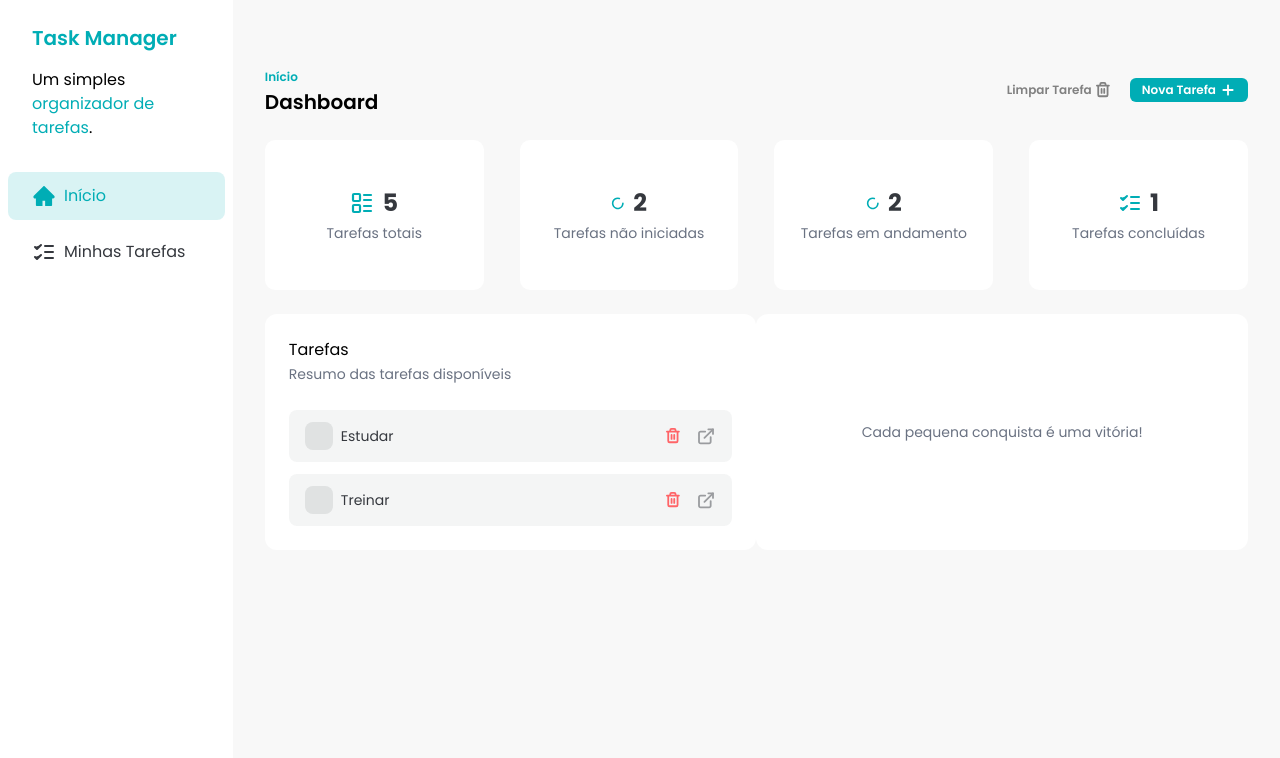
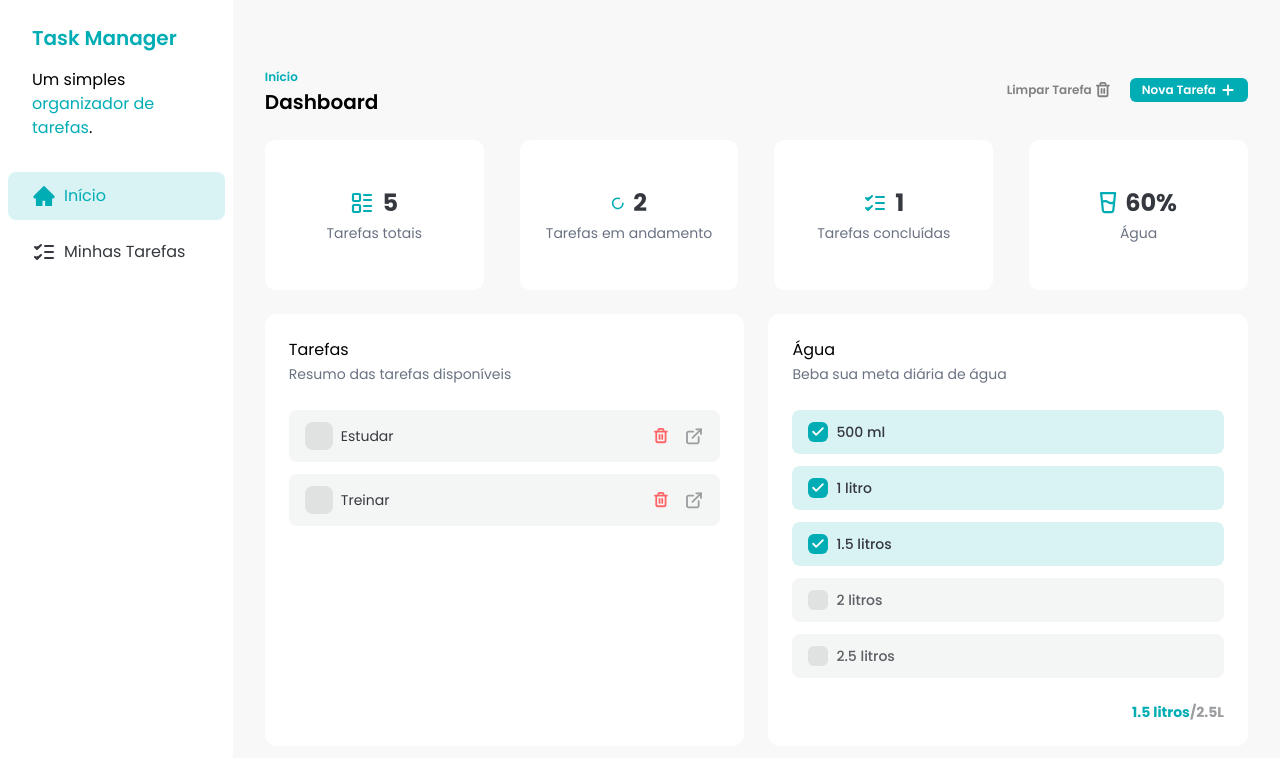
Before and after one commit to vicgopfert/task-manager, a React (Vite) app: page / in a window 1280 px wide. Shown: the top 758 px of the page. Built offline with nearby package versions, Linux system fonts and the light colour scheme; data requests are answered from the project's data file.

Commit message:
feat: add WaterCard component and integrate into HomePage

```diff
--- a/src/components/DashboardCards.jsx
+++ b/src/components/DashboardCards.jsx
@@ -1,13 +1,24 @@
-import { LoaderIcon, Tasks2Icon, TasksIcon } from "../assets/icons"
+import {
+  GlassWaterIcon,
+  LoaderIcon,
+  Tasks2Icon,
+  TasksIcon,
+} from "../assets/icons"
 import { useGetTasks } from "../hooks/data/use-get-tasks"
+import { useGetWater } from "../hooks/data/use-water"
 import DashboardCard from "./DashboardCard"
+
+const WATER_GOAL = 2500
 
 const DashboardCards = () => {
   const { data: tasks } = useGetTasks()
+  const { data: water } = useGetWater()
 
-  const notStartedTasks = tasks?.filter((task) => task.status === "not_started")
   const inProgressTasks = tasks?.filter((task) => task.status === "in_progress")
   const completedTasks = tasks?.filter((task) => task.status === "done")
+
+  const waterPercentage =
+    water && Math.round((water.consumed / WATER_GOAL) * 100)
 
   return (
     <div className="grid grid-cols-4 gap-9">
@@ -15,11 +26,6 @@ const DashboardCards = () => {
         icon={<Tasks2Icon />}
         info={tasks?.length}
         description={"Tarefas totais"}
-      />
-      <DashboardCard
-        icon={<LoaderIcon />}
-        info={notStartedTasks?.length}
-        description={"Tarefas não iniciadas"}
       />
       <DashboardCard
         icon={<LoaderIcon />}
@@ -31,6 +37,11 @@ const DashboardCards = () => {
         info={completedTasks?.length}
         description={"Tarefas concluídas"}
       />
+      <DashboardCard
+        icon={<GlassWaterIcon />}
+        info={waterPercentage !== undefined ? `${waterPercentage}%` : undefined}
+        description={"Água"}
+      />
     </div>
   )
 }
--- /dev/null
+++ b/src/components/WaterCard.jsx
@@ -0,0 +1,98 @@
+import { toast } from "sonner"
+import { tv } from "tailwind-variants"
+
+import { CheckIcon } from "../assets/icons"
+import { useGetWater, useUpdateWater } from "../hooks/data/use-water"
+
+const WATER_OPTIONS = [
+  { label: "500 ml", value: 500 },
+  { label: "1 litro", value: 1000 },
+  { label: "1.5 litros", value: 1500 },
+  { label: "2 litros", value: 2000 },
+  { label: "2.5 litros", value: 2500 },
+]
+
+const WATER_STEP = 500
+const WATER_GOAL = 2500
+
+const formatWater = (ml) => {
+  if (ml < 1000) {
+    return `${ml} ml`
+  }
+  const liters = ml / 1000
+  return `${liters} ${liters === 1 ? "litro" : "litros"}`
+}
+
+const waterOption = tv({
+  base: "flex w-full items-center gap-2 rounded-lg px-4 py-3 text-sm font-medium transition disabled:opacity-70",
+  variants: {
+    checked: {
+      true: "bg-primary/15 text-dark-blue",
+      false: "bg-dark-blue/5 text-dark-blue/80",
+    },
+  },
+})
+
+const waterCheckbox = tv({
+  base: "flex h-5 w-5 items-center justify-center rounded-md",
+  variants: {
+    checked: {
+      true: "bg-primary text-white",
+      false: "bg-dark-blue/10",
+    },
+  },
+})
+
+const WaterCard = () => {
+  const { data: water } = useGetWater()
+  const { mutate: updateWater, isPending: isUpdatingWater } = useUpdateWater()
+
+  const consumedWater = water?.consumed ?? 0
+
+  const handleWaterOptionClick = (value) => {
+    const newConsumed = consumedWater >= value ? value - WATER_STEP : value
+    updateWater(newConsumed, {
+      onError: () => {
+        toast.error("Erro ao atualizar água")
+      },
+    })
+  }
+
+  return (
+    <div className="space-y-6 rounded-xl bg-white p-6">
+      <div>
+        <h3>Água</h3>
+        <span className="text-sm text-gray-500">
+          Beba sua meta diária de água
+        </span>
+      </div>
+
+      <div className="space-y-3">
+        {WATER_OPTIONS.map((option) => {
+          const checked = consumedWater >= option.value
+          return (
+            <button
+              key={option.value}
+              type="button"
+              onClick={() => handleWaterOptionClick(option.value)}
+              disabled={isUpdatingWater}
+              className={waterOption({ checked })}
+            >
+              <span className={waterCheckbox({ checked })}>
+                {checked && <CheckIcon className="h-4 w-4" />}
+              </span>
+              {option.label}
+            </button>
+          )
+        })}
+      </div>
+
+      <p className="text-right text-sm font-bold text-primary">
+        {formatWater(consumedWater)}
+        <span className="text-text-gray">/{WATER_GOAL / 1000}L</span>
+      </p>
+    </div>
+  )
+}
+
+export default WaterCard
--- a/src/pages/Home.jsx
+++ b/src/pages/Home.jsx
@@ -1,6 +1,7 @@
 import DashboardCards from "../components/DashboardCards"
 import Header from "../components/Header"
 import TaskItem from "../components/TaskItem"
+import WaterCard from "../components/WaterCard"
 import { useGetTasks } from "../hooks/data/use-get-tasks"
 
 const HomePage = () => {
@@ -14,7 +15,7 @@ const HomePage = () => {
 
       <DashboardCards />
 
-      <div className="grid grid-cols-2">
+      <div className="grid grid-cols-2 gap-6">
         <div className="space-y-6 rounded-xl bg-white p-6">
           <div>
             <h3>Tarefas</h3>
@@ -29,11 +30,8 @@ const HomePage = () => {
             ))}
           </div>
         </div>
-        <div className="flex items-center justify-center space-y-6 rounded-xl bg-white p-6">
-          <p className="text-sm text-gray-500">
-            Cada pequena conquista é uma vitória!
-          </p>
-        </div>
+
+        <WaterCard />
       </div>
     </div>
   )
```
